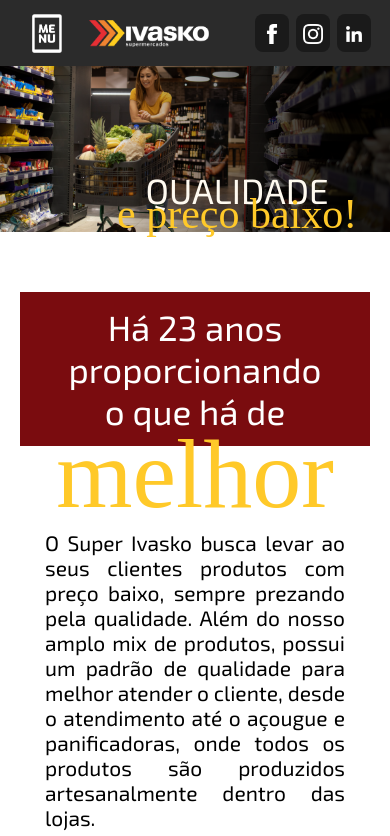
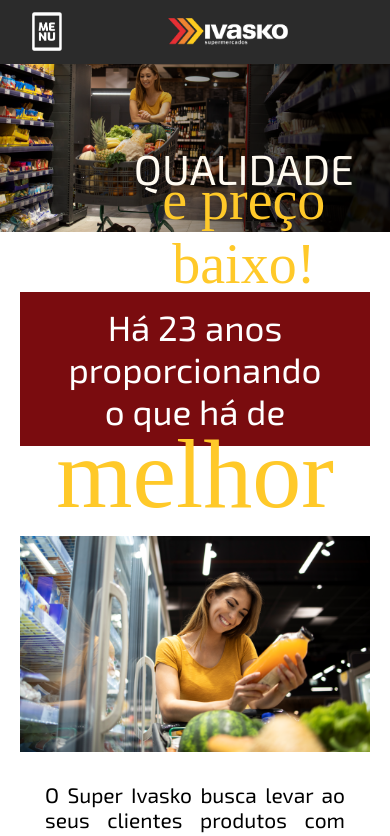
Before and after one commit to Rennangmacarini/SiteIvasko, a Next.js app: page / in a window 390 px wide. Shown: the top 836 px of the page. Built offline with nearby package versions, Linux system fonts and the light colour scheme; a web font is replaced by a local one.

Commit message:
responsividade

```diff
--- a/src/components/Banner/styles.module.scss
+++ b/src/components/Banner/styles.module.scss
@@ -65,8 +65,8 @@
 
     .banner {
         .text {
-            top: 30%;
-            left: 50%;
+            top: 20%;
+            left: 30%;
 
             h1{
                 font-size: 3rem;
@@ -85,34 +85,19 @@
 @media(max-width:500px){
 
     .banner {
+
         .text {
-            top: 20%;
-            left: 45%;
+            top: 17%;
+            left: 25%;
+            h1{
+                font-size: 3rem;
+            }
 
-            h1{
-                font-size: 2.5rem;
+            h3 {
+                font-size: 4rem;
+                margin-top: -1.8rem;
             }
         }
     }
 
 }
-
-
-@media(max-width:400px){
-
-    .banner {
-        .text {
-            left: 30%;
-
-            h1{
-                font-size: 2.5rem;
-            }
-
-            h3 {
-                font-size: 3rem;
-                margin-top: -1.5rem;
-            }
-        }
-    }
-
-}
--- a/src/components/ContentOne/styles.module.scss
+++ b/src/components/ContentOne/styles.module.scss
@@ -92,12 +92,15 @@
         .content {
             width: 400px;
             P {
+                margin-top: 20rem;
                 width: 350px;
             }
         }
 
         .imagem {
+            margin-top: -32rem;
             img {
+                margin-top: -10rem;
                 width: 400px;
             }
         }
@@ -109,11 +112,13 @@
         .content {
             width: 350px;
             P {
+                margin-top: 18rem;
                 width: 300px;
             }
         }
 
         .imagem {
+            margin-top: -33rem;
             img {
                 width: 350px;
             }
--- a/src/components/ContentThree/styles.module.scss
+++ b/src/components/ContentThree/styles.module.scss
@@ -193,7 +193,16 @@
 @media(max-width: 500px) {
 
     .global {
-
+          .title {
+            h3 {
+                position: absolute;
+                z-index: 10;
+                text-align: center;
+                font-size: 6rem;
+                left: 0;
+                right: 0;
+            }
+          }
         .contentCard {
             .contentImgOne {
                 img {
--- a/src/components/ContentTwo/styles.module.scss
+++ b/src/components/ContentTwo/styles.module.scss
@@ -28,8 +28,20 @@
 
 @media(max-width: 600px){
     .card{
+        margin-top: 25rem;
         img{
+
             width: 350px;
         }
     }
 }
+
+@media(max-width: 600px){
+    .card{
+        margin-top: 30rem;
+        img{
+
+            width: 350px;
+        }
+    }
+}
--- a/src/components/Header/styles.module.scss
+++ b/src/components/Header/styles.module.scss
@@ -161,10 +161,7 @@
         }
 
         .icon {
-            display: flex;
-            gap: 0.5rem;
-            align-items: center;
-            margin-left: 3rem;
+            display: none;
         }
 
         .logo {
```
